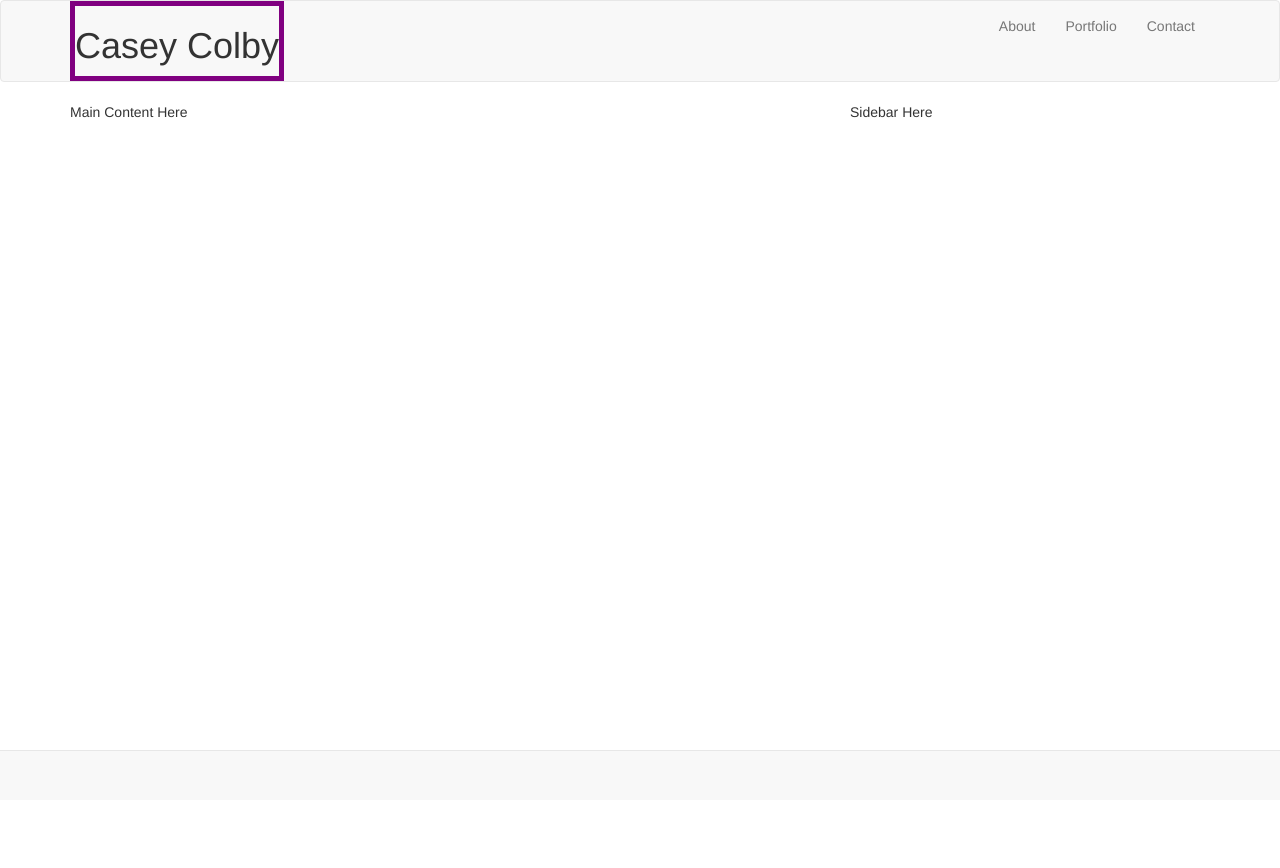
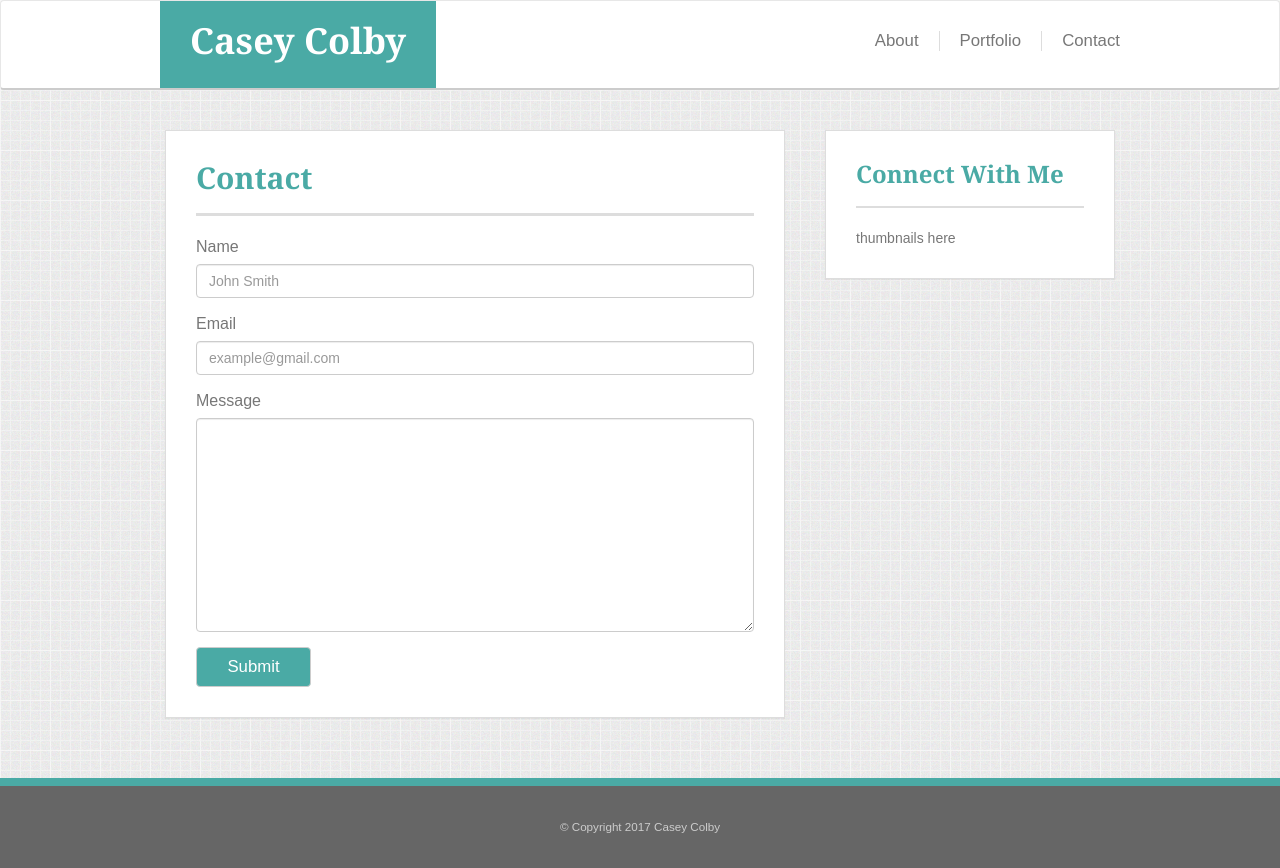
Before and after one commit to cecolby11/Bootstrap-Portfolio, a PHP site: page /contact.html in a window 1280 px wide. Before the commit the page ends 751 px from the top, so only its background shows below. Run offline with PHP 8.4, Linux system fonts and the light colour scheme.

Commit message:
adding contact form with bootstrap

```diff
--- a/assets/css/style.css
+++ b/assets/css/style.css
@@ -1,22 +1,160 @@
 /*page structure*/
 
-.navbar-header {
-  border: purple thick solid;
+* {
+  box-sizing: border-box;
 }
 
-.row {
-
+.page { /*don't style body tag*/
+  background-image: url("../images/textures/noisy_grid.png");
+  color: #777;
+  font-family: 'Arial', 'Helvetica Neue', Helvetica, sans-serif;
 }
 
+.navbar {
+  height: 90px;
+  margin-bottom: 40px;
+  background-color: #fff;
+  border-bottom: 2px solid #ccc;
+}
+
+.navbar-brand {
+  background-color: #4aaaa5;
+  height: 100%;
+  padding: 0;
+  position: absolute;
+}
+.navbar-brand h1 {
+  color: #fff;
+  padding: 0 30px 0 30px;
+}
+.navbar-right {
+  height: 100%;
+  padding: 30px 0;
+}
+.navbar-right li {
+  font-size: larger;
+  height: 20px;
+  padding: 0px 20px 0px 20px;
+  border-right: 1px solid #ddd;
+}
+.navbar-right li:last-child {
+  border-right: none;
+  padding-right: 0; /*keep default BS right-alignment*/
+}
+.navbar-right li a {
+  padding: 0; /*remove default padding*/
+}
+
+.panel {
+  padding: 30px;
+  border-radius: 0;
+}
+.panel .page-header {
+  margin-top: 0;
+  padding-top: 0;
+  border-bottom: 2px solid #ddd;
+}
+.main_content .page-header {
+  border-bottom: 3px solid #ddd
+}
+
+.col-md-8, .col-md-4 { /*increase space between panel elements*/
+  padding-left: 20px;
+  padding-right: 20px;
+}
+.container_main{
+  padding: 0; /*remove extra space around middle section*/
+}
+.container {
+  max-width: 960px;
+}
+
+
+.panel h1,h2,h3,h4,h5,h6{
+  margin-top:0;
+}
+h1, h2, h3, h4, h5, h6 {
+  color: #4aaaa5;
+  font-family: 'Georgia', Times, Times New Roman, serif;
+  font-weight: bold;
+}
+
+
 footer {
-  border: red thin solid;
   width: 100%;
   height: 90px;
-  position: absolute;
-  bottom: 0;
+  /*position: absolute;
+  bottom: 0;*/
+  margin-top: 40px;
+  padding: 33px;
   text-align: center;
+  font-size: smaller;
+  background-color: #666;
+  color: #ccc;
+  border-top: 8px solid #4aaaa5;
 }
 
-.page-header {
+/* social links */
 
+.social_panel ul {
+  margin: 0 auto; /*remove default container margin and recenter */
 }
+.social_panel li {
+  float:left; /* align in a row */
+  padding-left: 5px;
+  padding-right: 5px;
+}
+.social_panel li:first-child{
+  padding-left: 0;
+}
+.social_panel li:last-child{
+  padding-right: 0;
+}
+
+.social_panel .thumbnail {
+  padding: 0;
+  margin: 0; /*remove bottom margin;*/
+  width: 60px;
+  height: 60px;
+  line-height: 0;
+  border-radius: 0;
+}
+
+
+/*main content */
+
+.main_content p{
+  line-height: 1.9;
+  font-size: medium;
+  overflow: auto;
+  margin-left: auto;
+  }
+.main_content p a {
+  color: #5D2E16;
+  text-decoration: none;
+}
+.main_content p a:hover {
+  color: #AA6B4A;
+}
+.main_content img {
+  float: left;
+  width: 200px;
+  object-fit: cover;/* crop and center */
+}
+
+/*form elements */
+.btn,
+.btn:hover,
+.btn:active,
+.btn:focus {
+  background: #4aaaa5;
+  color: #fff;
+  width: 115px;
+  height: 40px;
+  font-size: larger;
+}
+
+form label {
+  font-weight: normal;
+  font-size: medium;
+}
--- a/contact.html
+++ b/contact.html
@@ -11,39 +11,126 @@
 </head>
 
 <body>
-
-  <nav class="navbar navbar-default"> <!-- navbar  -->
+<div class="page"> <!-- page wrapper  -->
+  <!-- navbar  -->
+  <nav class="navbar navbar-default">
     <div class="container">
 
+      <!-- navbar header -->
       <div class="navbar-header">
-        <h1>Casey Colby</h1>
-      </div> <!-- /.navbar header -->
+        <div class="navbar-brand"><h1>Casey Colby</h1></div>
+      </div>
+      <!-- /.navbar header -->
 
-      <div class="collapse navbar-collapse" id="bs-example-navbar-collapse-1">
-        <ul class="nav navbar-nav navbar-right">
-          <li><a href="index.html">About</a></li>
-          <li><a href="portfolio.html">Portfolio</a></li>
-          <li><a href="#">Contact</a></li>
-        </ul> <!-- /.navbar-right -->
-      </div> <!-- /.collapse navbar -->
+      <!-- navbar right menu -->
+      <ul class="nav navbar-nav navbar-right">
+        <li><a href="index.html">About</a></li>
+        <li><a href="portfolio.html">Portfolio</a></li>
+        <li><a href="#">Contact</a></li>
+      </ul>
+      <!-- /.navbar-right -->
 
-    </div> <!-- /.container fluid -->
-  </nav> <!-- /.navbar -->
+    </div>
+    <!-- /.container -->
+  </nav>
+  <!-- /.navbar -->
 
-  <div class="container">
 
-      <div class="row"> <!-- row 1 -->
-        <div class="col-md-8">Main Content Here</div>
-        <div class="col-md-4">Sidebar Here</div>
-      </div> <!-- /. row 1 -->
-      <div class="row"> <!-- row 2 -->
+<!--  main grid container -->
+  <div class="container container_main">
+
+    <!-- row 1 -->
+    <div class="row">
+
+      <!-- col 1 -->
+      <div class="col-md-8">
+        <!-- make everything in this column styled as a panel/panel content -->
+        <div class="panel panel-default panel-body main_content">
+
+          <div class="row">
+            <div class="col-md-12">
+                <div class="page-header">
+                  <h2>Contact</h2>
+                </div>
+            </div>
+          </div>
+
+          <div class="row">
+            <div class="col-md-12">
+              <!-- form content -->
+                <form action="mailto:casey.colby@northwestern.edu" method="post" enctype="text/plain">
+                  <div class="form-group">
+                    <label for="sender_name">Name</label>
+                    <input type="name" name="From"class="form-control" id="sender_name" placeholder="John Smith">
+                  </div>
+                  <div class="form-group">
+                    <label for="sender_email">Email</label>
+                    <input type="email" name="Email" class="form-control" id="sender_email" placeholder="example@gmail.com">
+                  </div>
+                  <div class="form-group">
+                    <label for="message_area">Message</label>
+                    <textarea class="form-control" name="Message" id="message_area" rows="10"></textarea>
+                </div>
+                   <button type="submit" class="btn btn-default">Submit</button>
+                </form>
+              <!-- /.panel content -->
+            </div>
+          </div>
+
+        </div>
+        <!-- /.panel /.panel-body -->
+      </div>
+      <!-- /.col 1 -->
+
+
+      <!-- col 2 -->
+      <div class="col-md-4">
+        <!-- make everything in this column styled as a panel and panel content -->
+        <div class="panel panel-default panel-body social_links">
+
+          <div class="row">
+            <div class="col-md-12">
+              <div class="page-header">
+                <h3>Connect With Me</h3>
+              </div>
+            </div>
+          </div>
+
+          <div class="row">
+            <div class="col-md-12">
+              <!-- social links thumbnails-->
+                thumbnails here
+              <!-- /.social links thumbnails-->
+            </div>
+          </div>
+
+        </div>
+        <!--  /.panel/.panel-body -->
+      </div>
+      <!-- /.col 2 -->
+
+    </div>
+    <!-- /.row 1 -->
+
+  </div>
+  <!-- /.main grid container -->
+
+
+  <footer>
+    <div class="container">
+      <!-- row 2 -->
+      <div class="row">
         <div class="col-md-12">
-          <nav class="navbar navbar-default navbar-fixed-bottom">
-            <div class="container"></div>
-          </nav>
+          <!-- &#169; is character reference for copyright symbol -->
+          &#169; Copyright 2017 Casey Colby
         </div>
-      </div> <!-- /. row 2 -->
+      </div>
+      <!-- /.row 2 -->
+    </div>
+    <!-- /.container -->
 
-  </div> <!-- /. grid container -->
+  </footer>
+
+</div> <!-- /.page wrapper -->
 </body>
 </html>
```
Also changed, not shown: index.html (+28 -8 lines), portfolio.html (+104 -22 lines).
